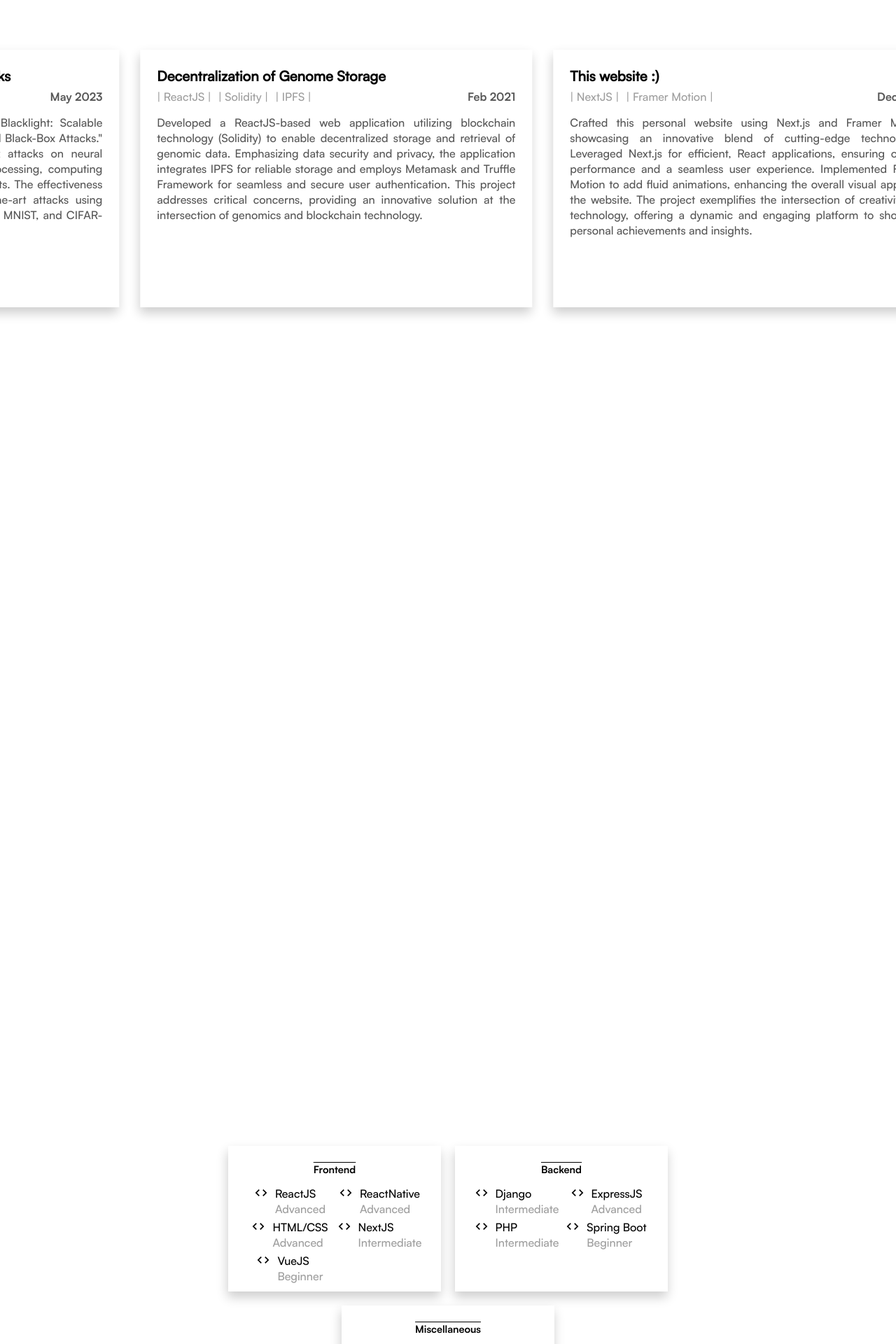
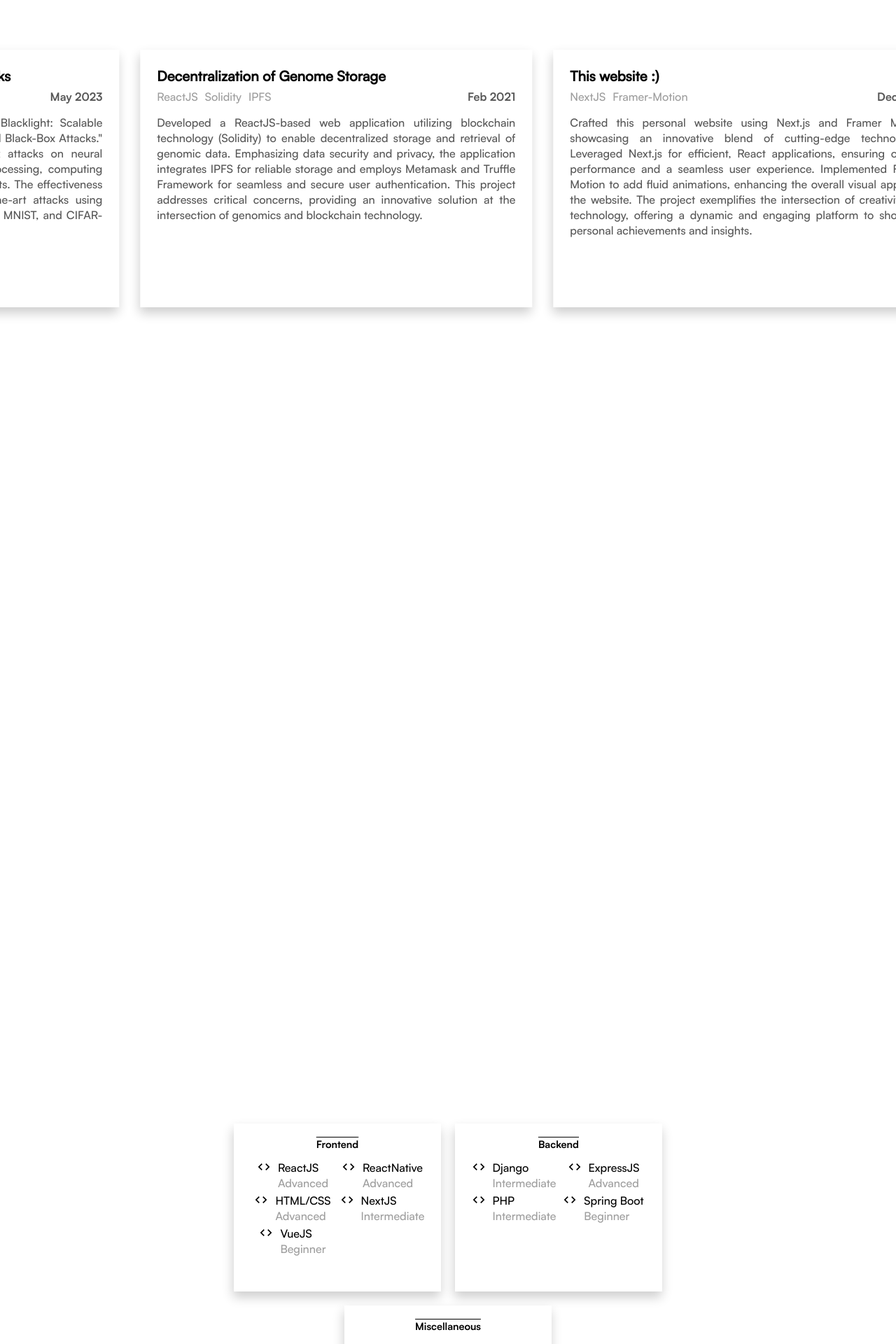
Before and after one commit to abhiram2600/portfolio, a Next.js app: page / in a window 1280 px wide. Shown: the part 3500-5420 px from the top of the page at 70% size. Built offline with nearby package versions, Linux system fonts and the light colour scheme.

Commit message:
Fixed issues with styling

```diff
--- a/app/(ui)/homepage/homepage.module.scss
+++ b/app/(ui)/homepage/homepage.module.scss
@@ -35,5 +35,6 @@
   }
   .scrollDown {
     left: 40vw;
+    top: 68vh;
   }
 }
--- a/app/(ui)/projects/components/project_card.tsx
+++ b/app/(ui)/projects/components/project_card.tsx
@@ -14,7 +14,7 @@ export default function ProjectCard({ index }: ProjectCardProps) {
         <p className={styles.title}>{name}</p>
         <div className={styles.tech}>
           {tech.map((item, idx) => {
-            return <p key={item + idx}>| {item} |</p>;
+            return <p key={item + idx}>{item}</p>;
           })}
           <p className={styles.year}>{year}</p>
         </div>
--- a/app/(ui)/projects/projects-data.js
+++ b/app/(ui)/projects/projects-data.js
@@ -31,7 +31,7 @@ export const projectsData = [
     name: "This website :)                                                            ",
     description:
       "Crafted this personal website using Next.js and Framer Motion, showcasing an innovative blend of cutting-edge technologies. Leveraged Next.js for efficient, React applications, ensuring optimal performance and a seamless user experience. Implemented Framer Motion to add fluid animations, enhancing the overall visual appeal of the website. The project exemplifies the intersection of creativity and technology, offering a dynamic and engaging platform to showcase personal achievements and insights.",
-    tech: ["NextJS", "Framer Motion"],
+    tech: ["NextJS", "Framer-Motion"],
     year: "Dec 2023",
   },
 ];
--- a/app/(ui)/projects/projects.module.scss
+++ b/app/(ui)/projects/projects.module.scss
@@ -55,6 +55,7 @@
 @media screen and (max-width: 600px) {
   .card {
     width: 70vw;
+    height: 60vh;
   }
   .tech {
     width: 70vw;
--- a/app/(ui)/skills/skills.module.scss
+++ b/app/(ui)/skills/skills.module.scss
@@ -26,7 +26,7 @@
 }
 
 .skillContainer {
-  margin-top: 4px;
+  margin-top: 3px;
   display: flex;
   gap: 10px;
 }
--- a/app/(ui)/skills/skills.tsx
+++ b/app/(ui)/skills/skills.tsx
@@ -1,4 +1,3 @@
-import { CSSProperties } from "react";
 import styles from "./skills.module.scss";
 import Image from "next/image";
 import Card from "@/app/components/card/card";
--- a/app/components/card/card.module.scss
+++ b/app/components/card/card.module.scss
@@ -1,11 +1,11 @@
 .card {
   background: white;
   box-shadow: -1px 8px 15px rgba(0, 0, 0, 0.2);
-  padding: 3vh;
+  padding: 2.5vh;
   text-align: justify;
   text-justify: justify;
   width: 20vw;
-  height: 20vh;
+  height: 25vh;
 }
 
 @media screen and (max-width: 600px) {
```
